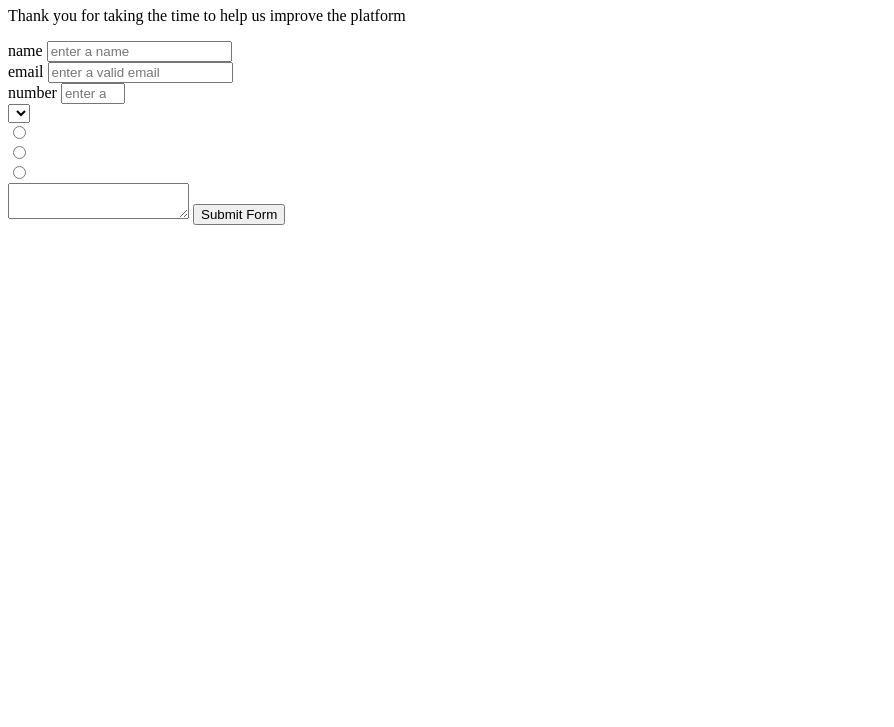
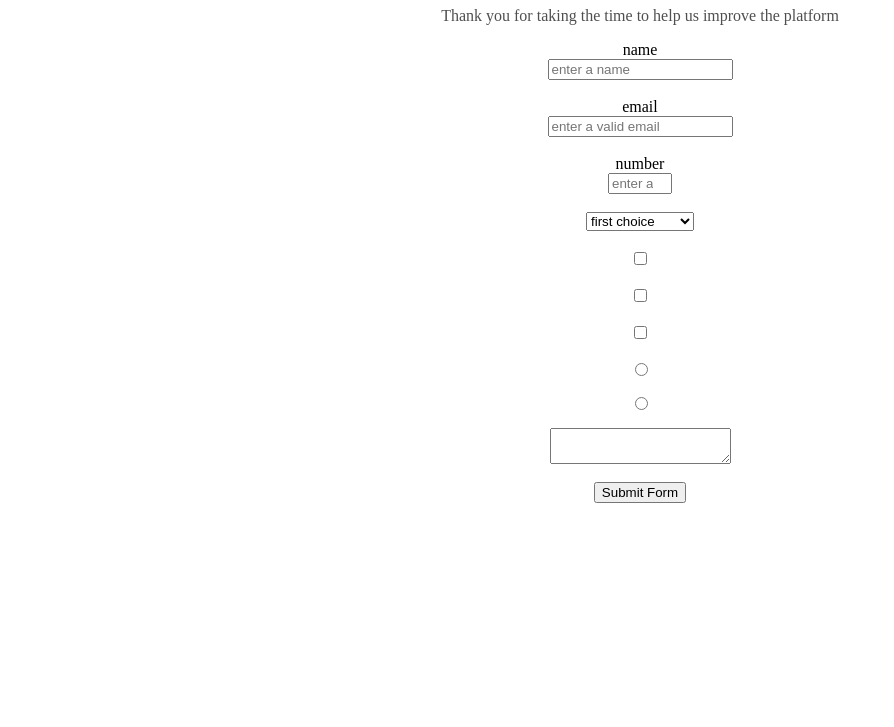
Before and after one commit to ammarkandel/html-css-pro, a plain HTML site: page index.html in a window 1280 px wide. Shown: the part 73-800 px from the top of the page, without its empty margins (0-894 px from the left). Drawn offline with Linux system fonts and the light colour scheme.

Commit message:
add input and style

```diff
--- a/css/style.css
+++ b/css/style.css
@@ -0,0 +1,12 @@
+#title,
+#description {
+  text-align: center;
+  color: rgb(80, 78, 78);
+}
+
+#survey-form {
+  display: flex;
+  flex-direction: column;
+  justify-content: center;
+  align-items: center;
+}
--- a/index.html
+++ b/index.html
@@ -32,15 +32,24 @@
         required
         placeholder="enter a number between 10 and 100"
       /><br />
-      <select id="dropdown"></select>
+      <select id="dropdown">
+        <option>first choice</option>
+        <option>second choice</option>
+        <option>third choice</option>
+      </select>
       <br />
-      <input type="radio" value="first option" name="check" />
+      <input type="checkbox" value="first option" name="check" />
       <br />
-      <input type="radio" value="second option" name="check" />
+      <input type="checkbox" value="second option" name="check" />
       <br />
-      <input type="radio" value="third option" name="check" />
+      <input type="checkbox" value="third option" name="check" />
+      <br />
+      <input type="radio" value="forth option" name="check" />
+      <br />
+      <input type="radio" value="fifth option" name="check" />
       <br />
       <textarea> </textarea>
+      <br />
       <button id="submit" type="submit">Submit Form</button>
     </form>
     <script src="js/index.js"></script>
```
